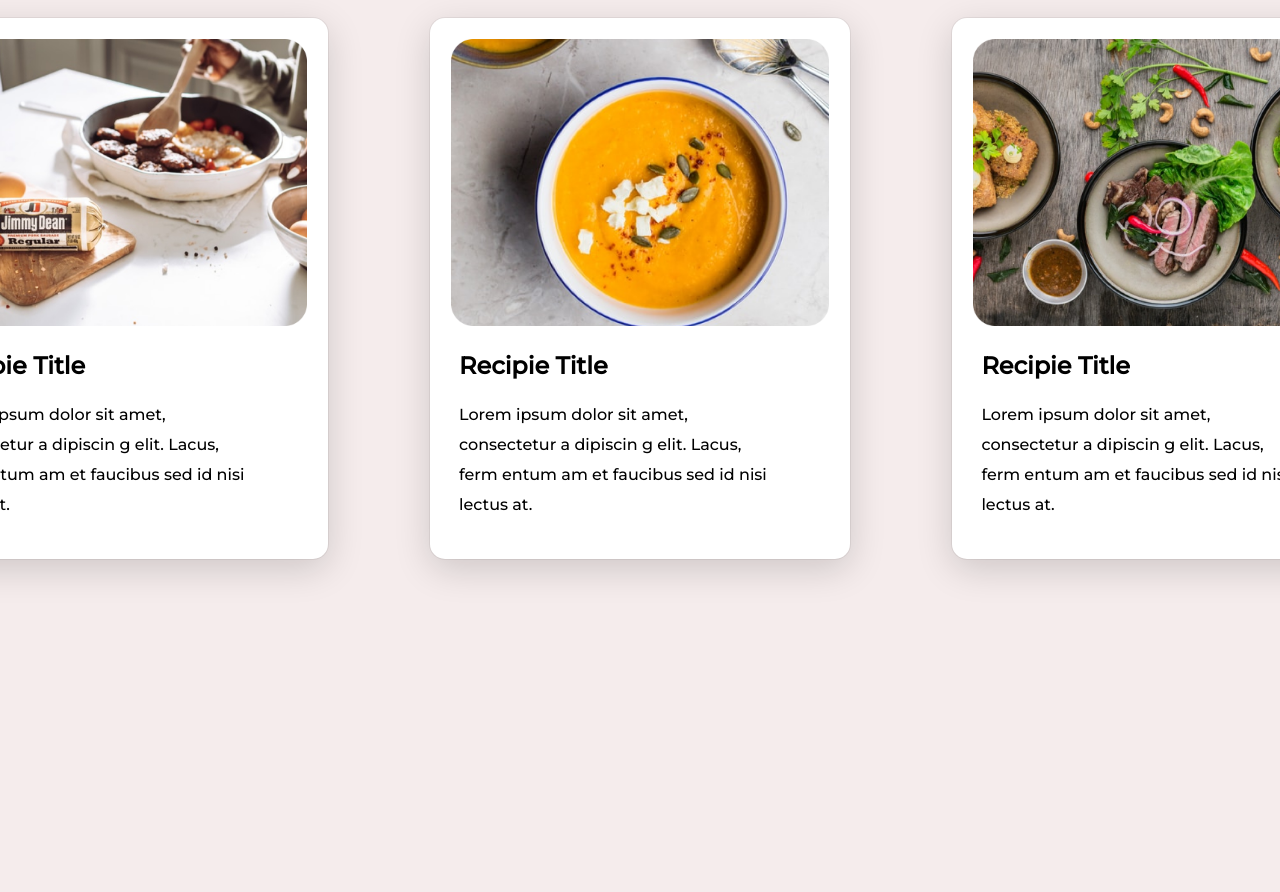
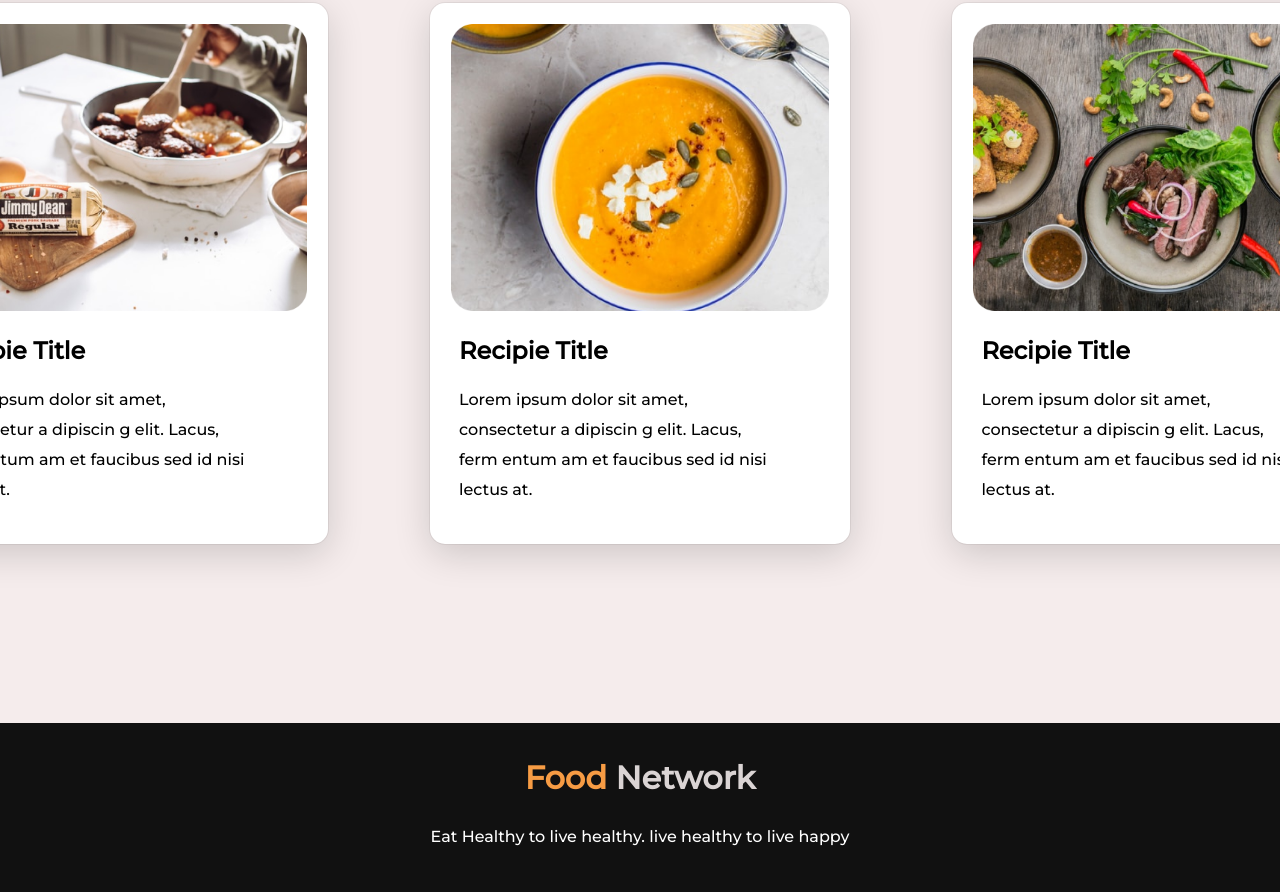
Before and after one commit to mahade925/food-network, a plain HTML site: page index.html in a window 1280 px wide. Shown: the part 1908-2800 px from the top of the page. Before the commit the page ends 2518 px from the top, so only its background shows below. Drawn offline with Linux system fonts and the light colour scheme.

Commit message:
footer created

```diff
--- a/index.html
+++ b/index.html
@@ -94,6 +94,15 @@
     </section>
     <!-- recipies section end -->
 
+    <!-- footer section start -->
+    <footer>
+        <div class="footer-content">
+            <h1><span class="food">Food</span> Network</h1>
+            <p>Eat Healthy to live healthy. live healthy to live happy</p>
+        </div>
+    </footer>
+    <!-- footer section end -->
+
 </body>
 
 </html>
--- a/style.css
+++ b/style.css
@@ -70,6 +70,7 @@ body {
 
 .home .img img {
     padding-top: 8%;
+    padding-left: 10%;
 }
 
 /* about section */
@@ -84,6 +85,7 @@ body {
 .about .about-content {
     width: 50%;
     padding-top: 11%;
+    padding-left: 10%;
 }
 
 .about img {
@@ -119,7 +121,8 @@ body {
 
 /* recipie section */
 .recipies {
-    padding-top: 10%
+    padding-top: 10%;
+    padding-bottom: 10%;
 }
 
 .recipies .head{
@@ -183,3 +186,22 @@ body {
     margin: 4%;
     box-shadow: rgba(0, 0, 0, 0.16) 0px 10px 36px 0px, rgba(0, 0, 0, 0.06) 0px 0px 0px 1px;
 }
+
+/* footer section */
+footer {
+    padding-bottom: 140px;
+    padding-top: 35px;
+    background: #111;
+    text-align: center;
+}
+
+footer .footer-content h1 .food {
+    color: #f79c44;
+}
+footer .footer-content h1 {
+    color: #dad4d4;
+    padding-bottom: 30px;
+}
+footer .footer-content p {
+    color: white;
+}
```
Also changed, not shown: token.txt.
